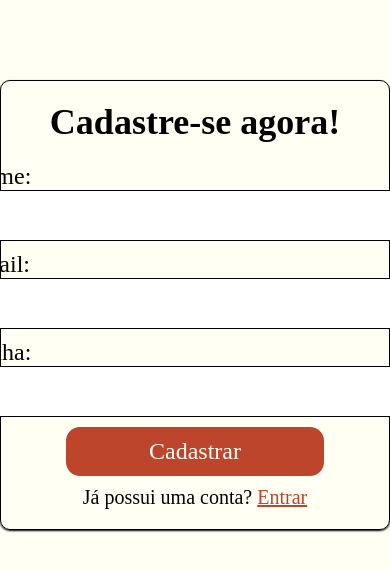
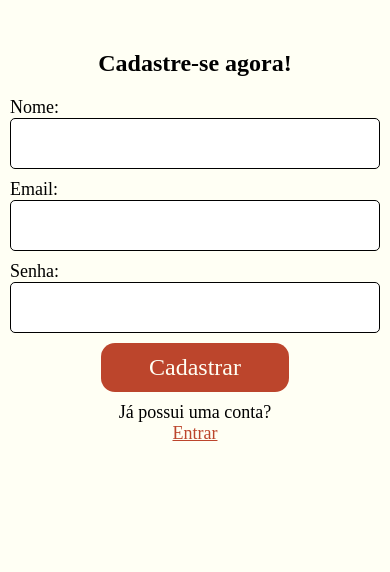
Before and after one commit to PedroAug91/Flask-ToDoAPP, a Flask app: page /signup in a window 390 px wide; the page is wider, and only the part inside the window is pictured. Shown: the part 70-642 px from the top of that part. Run offline with Flask 3, Linux system fonts and the light colour scheme; some libraries are stand-ins or nearby versions; some web fonts are replaced.

Commit message:
auth responsivo
Fazendo com que as telas de login e signup sejam responsivas

```diff
--- a/static/css/style.css
+++ b/static/css/style.css
@@ -93,15 +93,15 @@
 
 /* Estilo dos formularios */
 
-.form-container {
-    align-items: center;
+.form-section {
     border: solid #000000 1px;
     border-radius: 10px;
     box-shadow: 0 1px 2px 0;
-    display: flex;
+    max-width: 50%;
+    margin-inline: auto;
+    display:flex;
     flex-direction: column;
-    margin-inline: auto;
-    max-width: 96rem;
+    align-items: center;
 }
 
 .form-title {
@@ -110,12 +110,6 @@
     margin-block: 2rem;
 }
 
-form {
-    align-items: center;
-    display: flex;
-    flex-direction: column;
-    justify-content: center;
-}
 
 .form-group, .btn-large {
     margin-bottom: 1rem;
@@ -124,7 +118,17 @@
 .form-group {
     display: flex;
     flex-direction: column;
+    width: 100%;
 }
+
+form {
+    align-items: center;
+    display: flex;
+    flex-direction: column;
+    justify-content: center;
+    width: 44rem;
+}
+
 
 label {
     font-size: 2.4rem;
@@ -137,11 +141,10 @@
     font-size: 2rem;
     min-height: 4.9rem;
     padding-inline: .8rem;
-    width: 44rem;
 }
 
 .btn-large {
-    width: 25.8rem !important;
+    max-width: 25.8rem !important;
 }
 
 .form-redirect {
@@ -275,7 +278,56 @@
 }
 
 @media  screen and (max-width: 1040px) {
-     .homepage-section, nav {
+    .homepage-section, nav {
         margin-inline: 1rem;
-     }
+    }
+
+    .form-section {
+        max-width: 100%;
+    }
+
+    main {
+        margin-top: 10rem;
+    }
+
+    .section-title {
+        font-size: 2.6rem;
+        margin-bottom: 4rem;
+    }
+
+    .form-title {
+        font-size: 2.4rem;
+    }
+
+    .form-group label, .form-redirect {
+        font-size: 1.8rem;
+    }
+
+    form {
+        max-width: calc(100% - 2rem);
+
+    }
+    .container-title {
+        font-size: 2.2rem;
+    }
+
+    .card-description {
+        width: 100px;
+        font-size: 2.0rem;
+    }
+
+    .card-container:nth-child(3) {
+        order: 3;
+    }
+    .card-container:nth-child(1) {
+        order: 2;
+    }
+    .card-container:nth-child(2) {
+        order: 1;
+    }
+
+   .form-section {
+        border: 0;
+        box-shadow: none;
+   }
 }
--- a/templates/login.html
+++ b/templates/login.html
@@ -1,6 +1,6 @@
 {% extends "base.html" %}
 {% block content %}
-<div class="form-container">
+<section class="form-section">
     <h1 class="form-title">Entrar</h1>
     <form method="post" enctype="application/x-www-form-urlencoded">
         <div class="form-group">
@@ -15,6 +15,6 @@
 
         <input type="submit" value="Enviar" class="btn btn-large" >
     </form>
-    <span class="form-redirect">Ainda não possui uma conta? <a href="{{ url_for('signup') }}" class="form-redirect-link">Cadastre-se</a></span>
-</div>
+    <span class="form-redirect">Ainda não possui uma conta?<br><a href="{{ url_for('signup') }}" class="form-redirect-link">Cadastre-se</a></span>
+</section>
 {% endblock content %}
--- a/templates/signup.html
+++ b/templates/signup.html
@@ -1,6 +1,6 @@
 {% extends "base.html" %}
 {% block content %}
-<div class="form-container">
+<section class="form-section">
     <h1 class="form-title">Cadastre-se agora!</h1>
     <form method="post" enctype="application/x-www-form-urlencoded">
         <div class="form-group">
@@ -20,6 +20,6 @@
 
         <div class="form-submit"><input type="submit" value="Cadastrar" class="btn btn-large"></div>
     </form>
-    <span class="form-redirect">Já possui uma conta? <a href="{{ url_for('login') }}" class="form-redirect-link">Entrar</a></span>
-</div>
+    <span class="form-redirect">Já possui uma conta?<br><a href="{{ url_for('login') }}" class="form-redirect-link">Entrar</a></span>
+</section>
 {% endblock content %}
```
